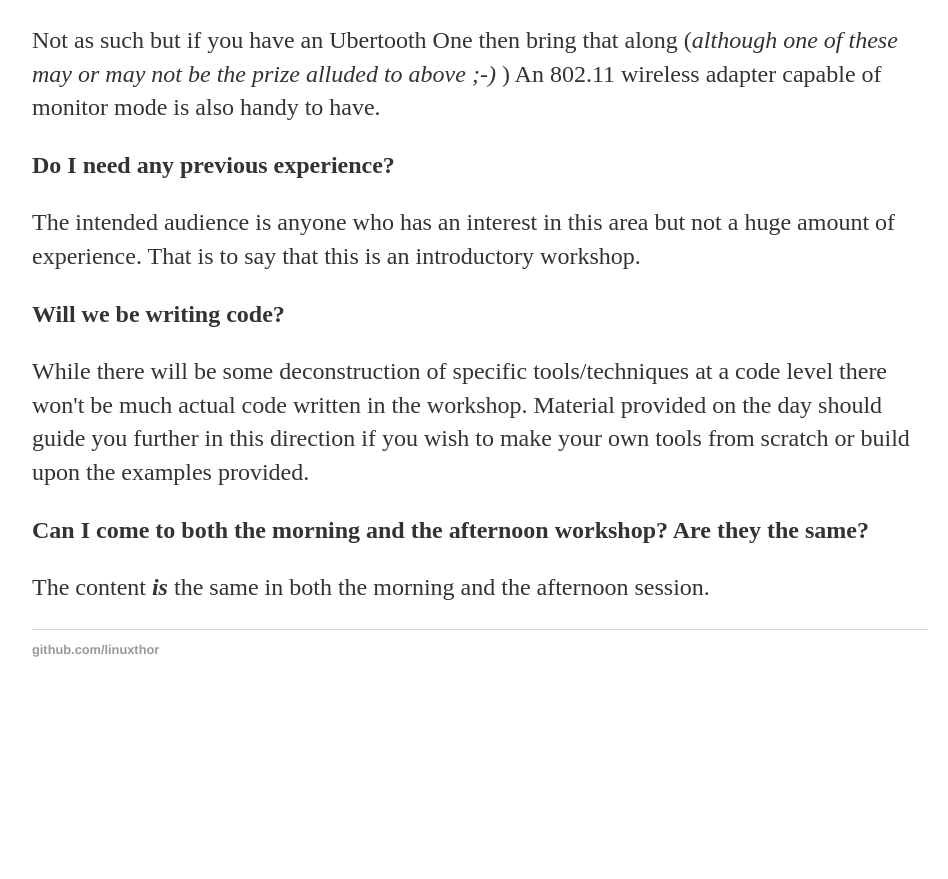
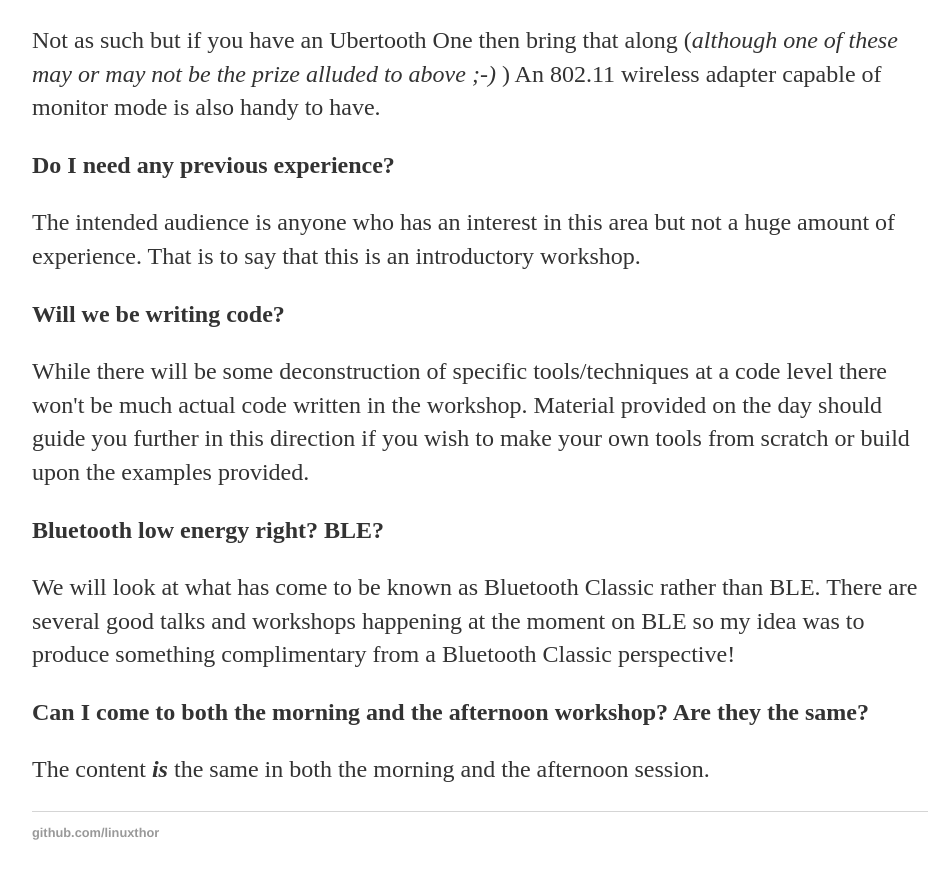
Before and after one commit to linuxthor/linuxthor.github.io, a Jekyll site: the page built from projects/steelcon-bluetooth-workshop/index.html, in a window 1280 px wide and 900 px high, scrolled down 1357 px. Shown: the top 879 px of the window, without its empty margins (160-1108 px from the left). Built offline with Jekyll 4.4.1, drawn with Linux system fonts in a browser that asks for light colours; before the commit the page ends 2074 px from its top, so only the background shows below that.

Commit message:
Update index.html

```diff
--- a/projects/steelcon-bluetooth-workshop/index.html
+++ b/projects/steelcon-bluetooth-workshop/index.html
@@ -37,9 +37,13 @@ title: SteelCon Bluetooth Workshop
         <p>The intended audience is anyone who has an interest in this area but not a huge amount of experience. That is to say that this is an introductory
         workshop.<p>
 
-        <b>Will we be writing code?</b></h3>
+        <b>Will we be writing code?</b>
         <p>While there will be some deconstruction of specific tools/techniques at a code level there won't be much actual code written in the workshop. Material
         provided on the day should guide you further in this direction if you wish to make your own tools from scratch or build upon the examples provided.<p>
+
+        <b>Bluetooth low energy right? BLE?</b>
+        <p>We will look at what has come to be known as Bluetooth Classic rather than BLE. There are several good talks and workshops happening at the moment on BLE
+        so my idea was to produce something complimentary from a Bluetooth Classic perspective!<p>
 
         <b>Can I come to both the morning and the afternoon workshop? Are they the same?</b></h3>
         <p>The content <b><i>is</i></b> the same in both the morning and the afternoon session.<p><p>
```
